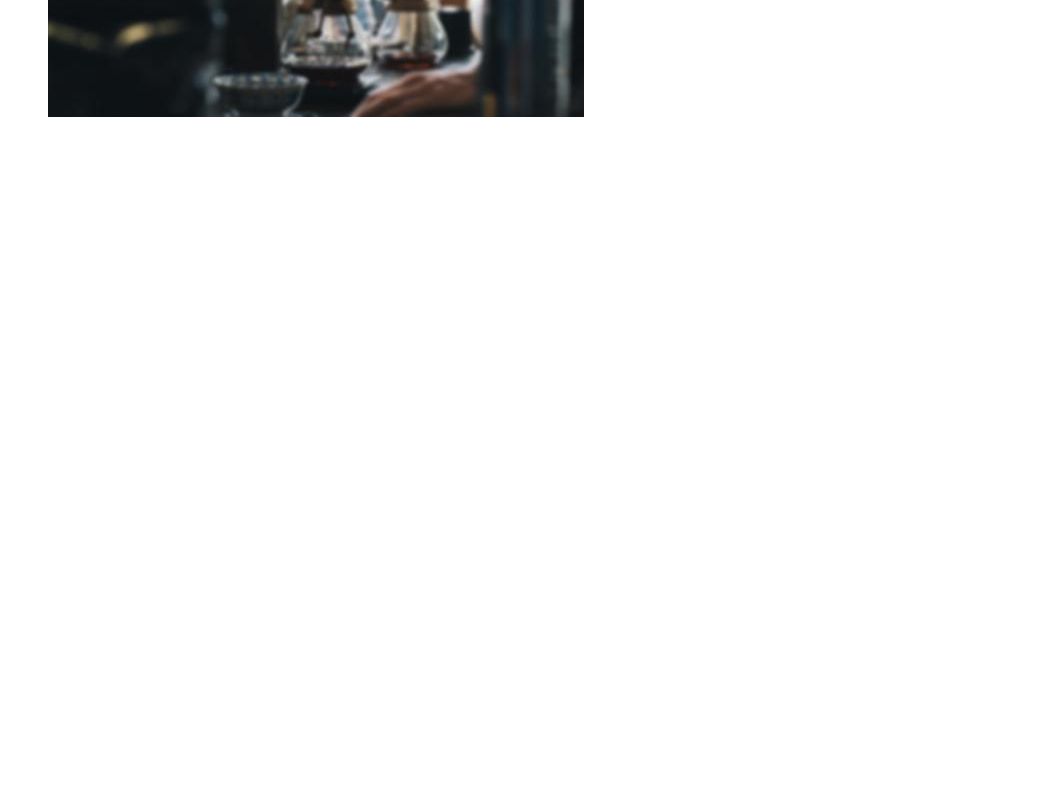
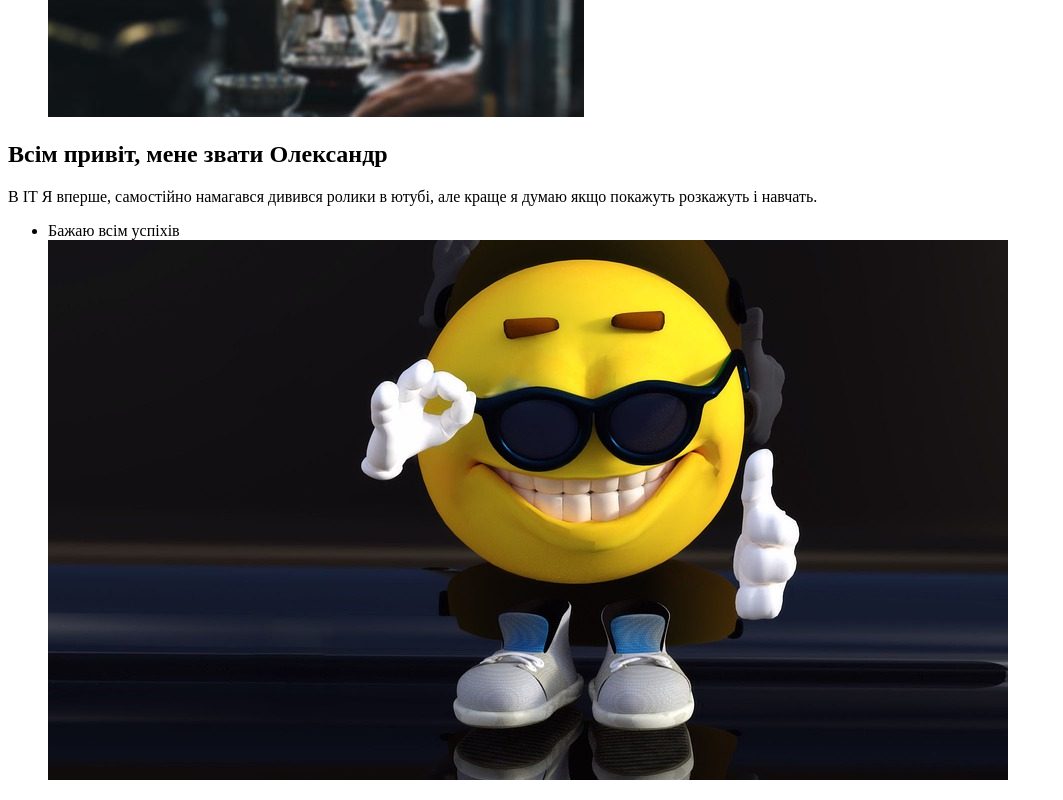
Before and after one commit to shmamedov1992/7171-html, a plain HTML site: page index.html in a window 1280 px wide. Shown: the part 304-1104 px from the top of the page, without its empty margins (0-1063 px from the left). Before the commit the page ends 800 px from the top, so only its background shows below. Drawn offline with Linux system fonts and the light colour scheme.

Commit message:
Added image

```diff
--- a/index.html
+++ b/index.html
@@ -17,6 +17,19 @@
             </ul>
         </nav>
     </heder>
+    <main>
+        <section>
+        <h1><lang="uk>Всім привіт, мене звати Олександр</lang></h1>
+        <p><lang="uk">В ІТ Я вперше, самостійно намагався дивився ролики в ютубі,
+            але краще я думаю якщо покажуть розкажуть і навчать.</lang></p>
+    </section>
+    </main>
+    <footer>
+        <ul>
+            <li><lang="uk">Бажаю всім успіхів</lang></li>
+            <img src="img/smilie.jpg" alt="smilie"
+        </ul>
+    </footer>
 </body>
 <food>
 
```
Also changed, not shown: img/smilie.jpg (added).
